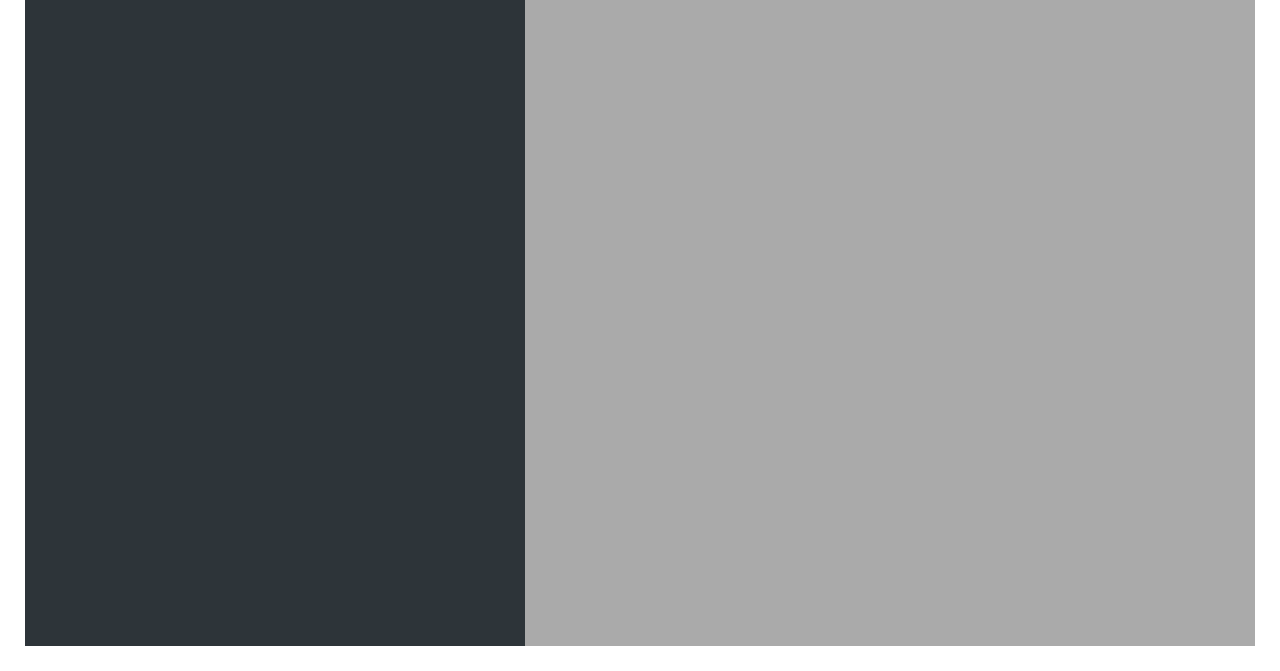
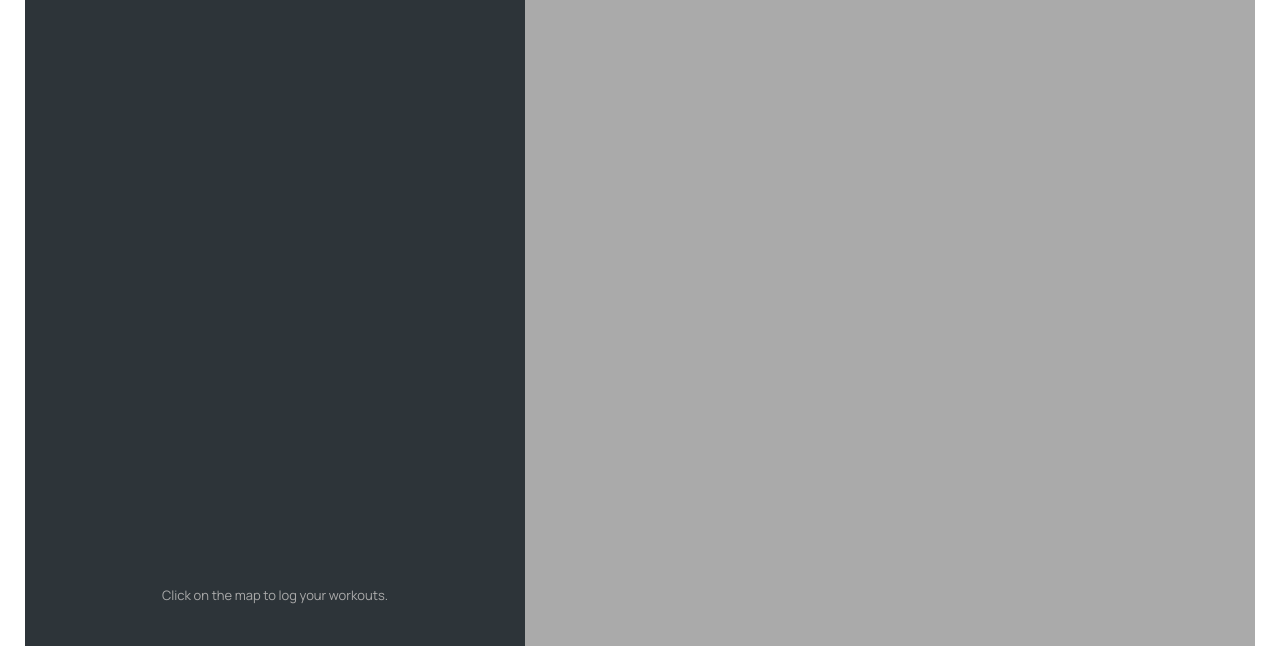
Before and after one commit to prahnu/Mapty-App-Tracking-workouts, a plain HTML site: page index.html in a window 1280 px wide. Shown: the part 129-800 px from the top of the page. Drawn offline with nearby package versions, Linux system fonts and the light colour scheme.

Commit message:
added help text

```diff
--- a/index.html
+++ b/index.html
@@ -117,8 +117,7 @@
           </div>
         </li> -->
       </ul>
-
-
+      <div class="copyright">Click on the map to log your workouts.</div>
     </div>
 
     <div id="map"></div>
```
